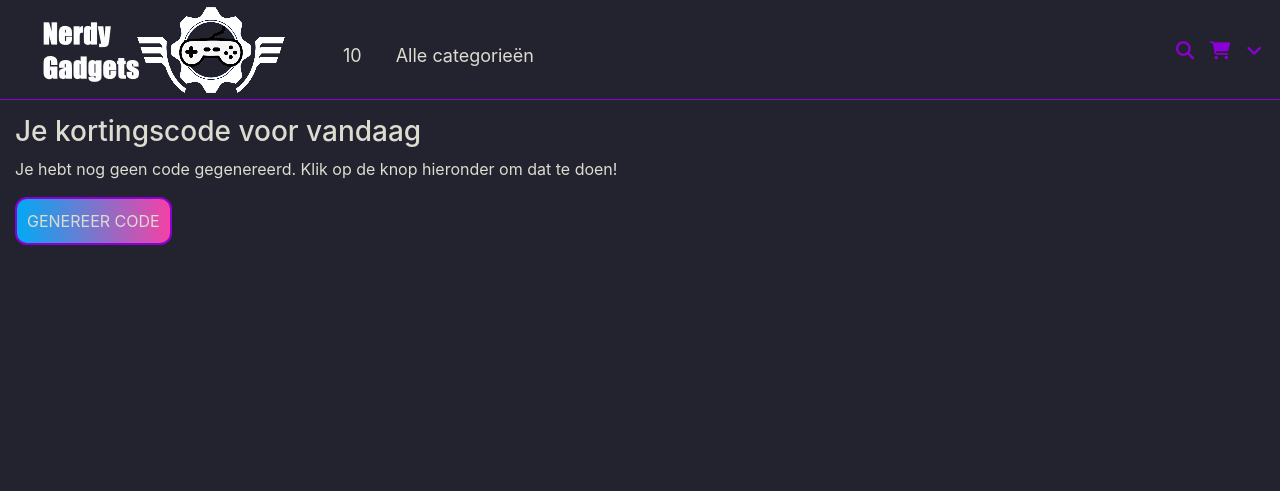
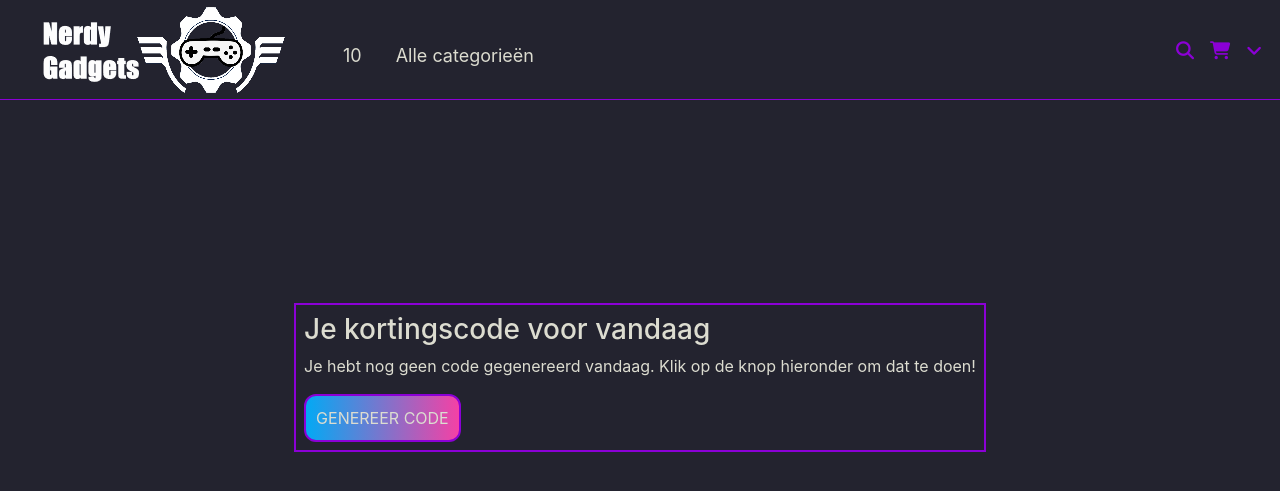
Before and after one commit to Ian-kowalski/nerdygadgets, a PHP site: page /discountGen.php in a window 1280 px wide. Shown: the top 491 px of the page. Run offline with PHP 8.4, Linux system fonts and the light colour scheme; the visitor is signed in with stand-in values (Sample User, id 1); tables that the repository leaves empty or names only in its code hold one stand-in row (values such as "Sample post"); some libraries are stand-ins or nearby versions; some web fonts are replaced.

Commit message:
Complete code

```diff
--- a/Public/CSS/style.css
+++ b/Public/CSS/style.css
@@ -1171,3 +1199,17 @@ input[type="range"] {
 .container {
     align-content: normal;
 }
+
+.discountGenBox {
+    height: 100%;
+    width: fit-content;
+    border: 2px solid var(--color-acs2);
+    padding: 8px;
+    justify-content: center;
+    display: flex;
+    flex-direction: column;
+    align-items: normal;
+    margin-top: 15%;
+    margin-left: auto;
+    margin-right: auto;
+}
--- a/discountFunctions.php
+++ b/discountFunctions.php
@@ -16,7 +16,6 @@ function getCode($n) {
 
 <?php
 $kortingPercentage = 0;
-
 
 if(isset($_GET['discountCode'])) {
     $_SESSION['discountCode'] = $_GET['discountCode'];
@@ -59,7 +58,6 @@ if(isset($_GET['discountCode'])) {
         }
     } else {
         echo('<script> alert("De kortingscode bestaat niet!"); </script>');
-
     }
 } elseif (!isset($_GET['discountCode']) && $_SESSION['discountCode'] == "") {
     $_SESSION['discountCode'] = "";
--- a/discountGen.php
+++ b/discountGen.php
@@ -26,7 +26,7 @@ if($row == NULL) {
     mysqli_stmt_execute($statement);
 }
 ?>
-<div>
+<div class="discountGenBox">
 <h3>Je kortingscode voor vandaag</h3>
 
 <?php
@@ -61,10 +61,12 @@ if(isset($_GET['personalDiscount']) && $ValidToRow[0]['ValidTo'] < date("Y-m-d H
     echo("Je hebt je dagelijkse code al gegenereerd!");
     echo("<br>De code die je eerder had gegenereerd is: " . $ValidToRow[0]['GenCode'] . " voor " . $ValidToRow[0]['GenDiscountPercentage'] * 100 . "% korting.");
     echo("<br>Vergeet niet om je code te kopiëren!");
+} elseif($ValidToRow[0]['GenCode'] == "None") {
+    echo("Welkom op de pagina voor dagelijkse kortingscodes!<br>Druk op de knop hieronder om je eerste kortingscode te generen!");
 } elseif($ValidToRow[0]['Used'] == "Yes" && $ValidToRow[0]['GenCode'] != "None") {
     echo("Je hebt je code al gebruikt! <br>Kom morgen weer terug om een nieuwe te genereren!");
 } else {
-        echo("Je hebt nog geen code gegenereerd. Klik op de knop hieronder om dat te doen!");
+    echo("Je hebt nog geen code gegenereerd vandaag. Klik op de knop hieronder om dat te doen!");
 }
 ?>
 
--- a/order.php
+++ b/order.php
@@ -95,10 +95,10 @@ if($cart!=null){
                 </div>
             </form>
         </div>
-        <div id="the-movable-element-id" class="totalPrice">
+        <div id="the-movable-element-id" class="totalOrderPrice">
             <?php
             print ("Subtotaal: €".number_format($_SESSION['subPrijs'], 2, ",", ".")."<br>");
-            print("Korting: -€".number_format($_SESSION['korting'],2,",", ".")."<br>");
+            print("Korting: -€".number_format($_SESSION['korting'],2,",", "."). " (-" . $_SESSION['kortingPercentage'] . ")<br>");
             print("Verzendkosten: €".number_format($_SESSION['verzendkosten'],2,",", "."). "<br>");
             print("Totaal: €".number_format($_SESSION['totaalPrijs'],2,",", "."). "<br>"); ?>
         <button type="submit" form="Nawgegevens" value="Submit" class='buttonRev button1'>bestellen</button>
```
Also changed, not shown: other parts of Public/CSS/style.css (+34 -6 lines), Cart.php (+5 -8 lines).
